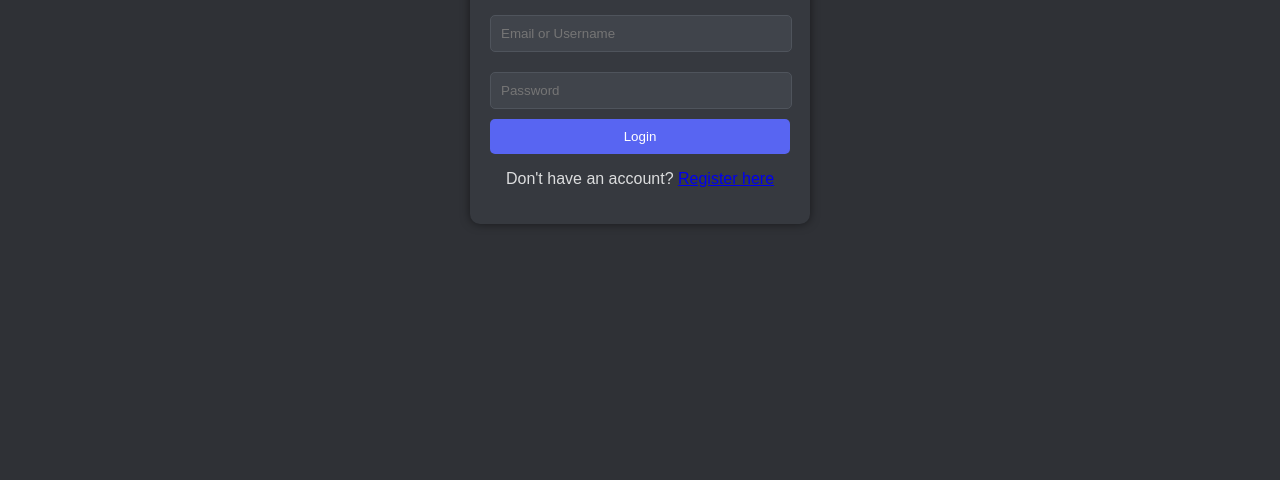
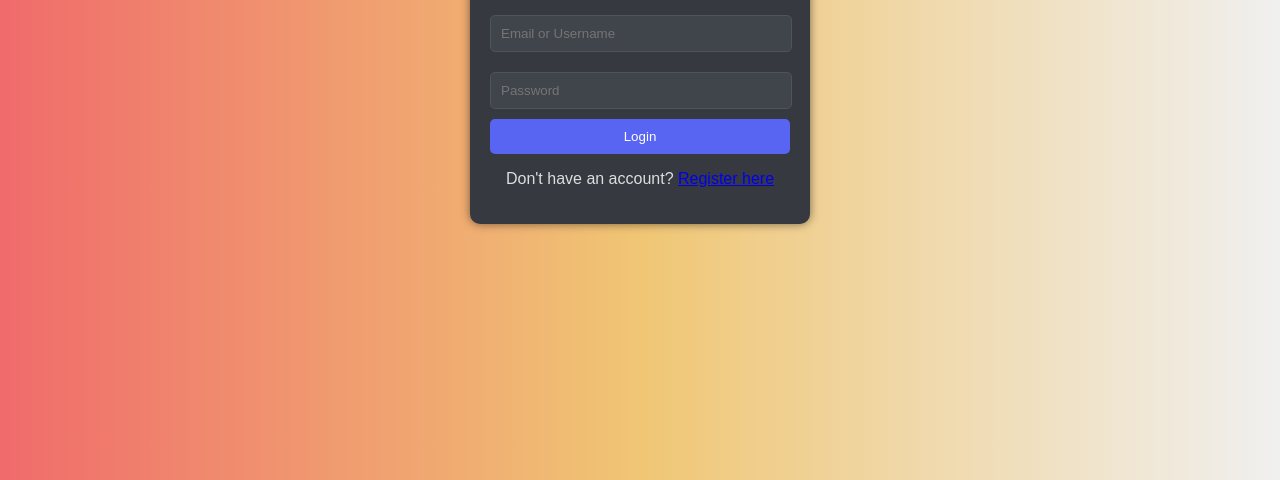
Before and after one commit to Pikachoo1111/GlobeLang, a plain HTML site: page login.html in a window 1280 px wide. Shown: the part 320-800 px from the top of the page. Drawn offline with Linux system fonts and the light colour scheme; files that its build step writes are made by us from their sources; files whose address does not match are found by name.

Commit message:
change login page background

```diff
--- a/login.css
+++ b/login.css
@@ -4,6 +4,7 @@ body {
     align-items: center;
     height: 100vh;
     background-color: #2f3136;
+    background-image: linear-gradient(to right, #f06b6b, #f0c674, #f0f0f0);
     color: #dcddde;
     font-family: Arial, sans-serif;
     margin: 0;
```
